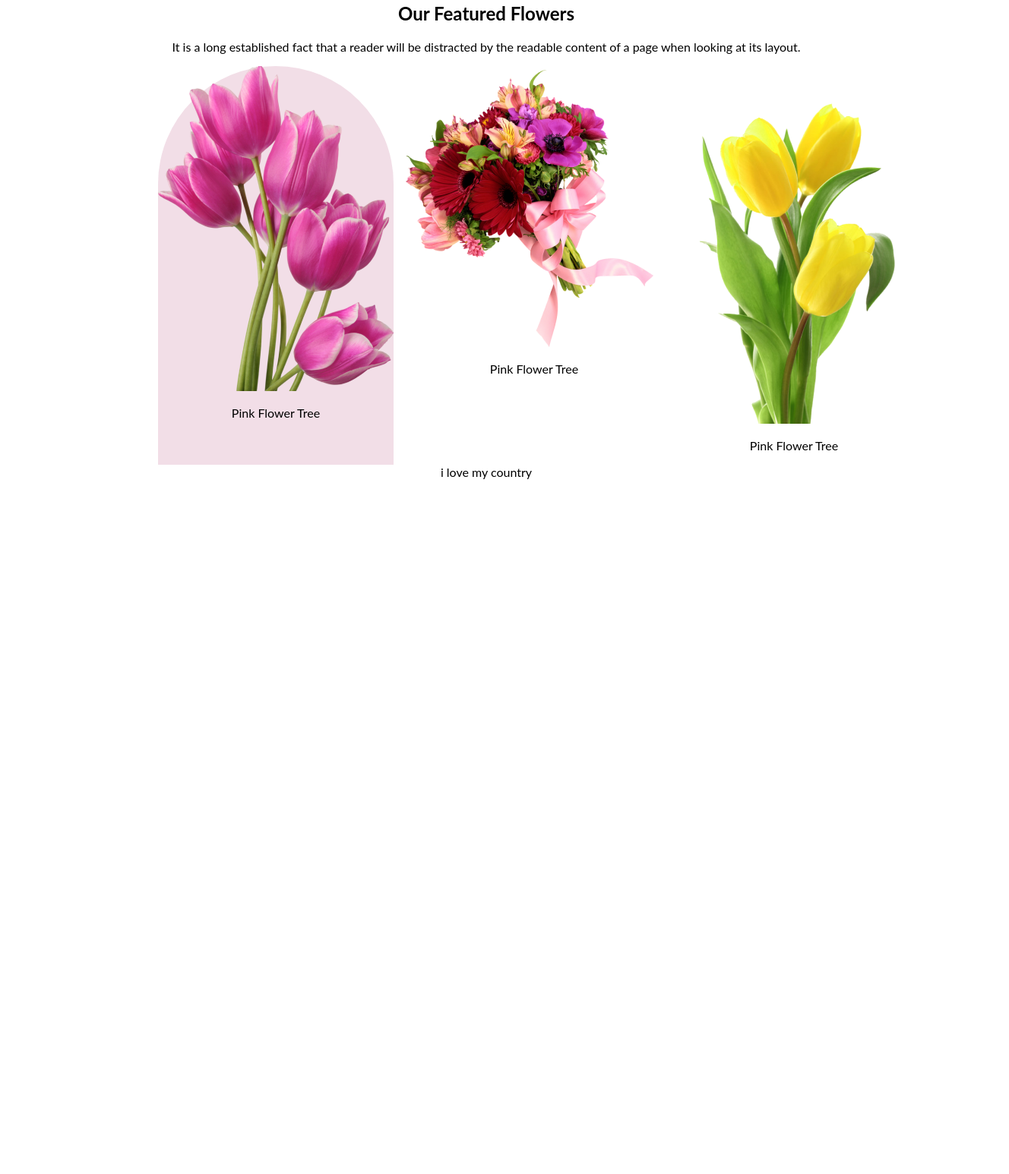
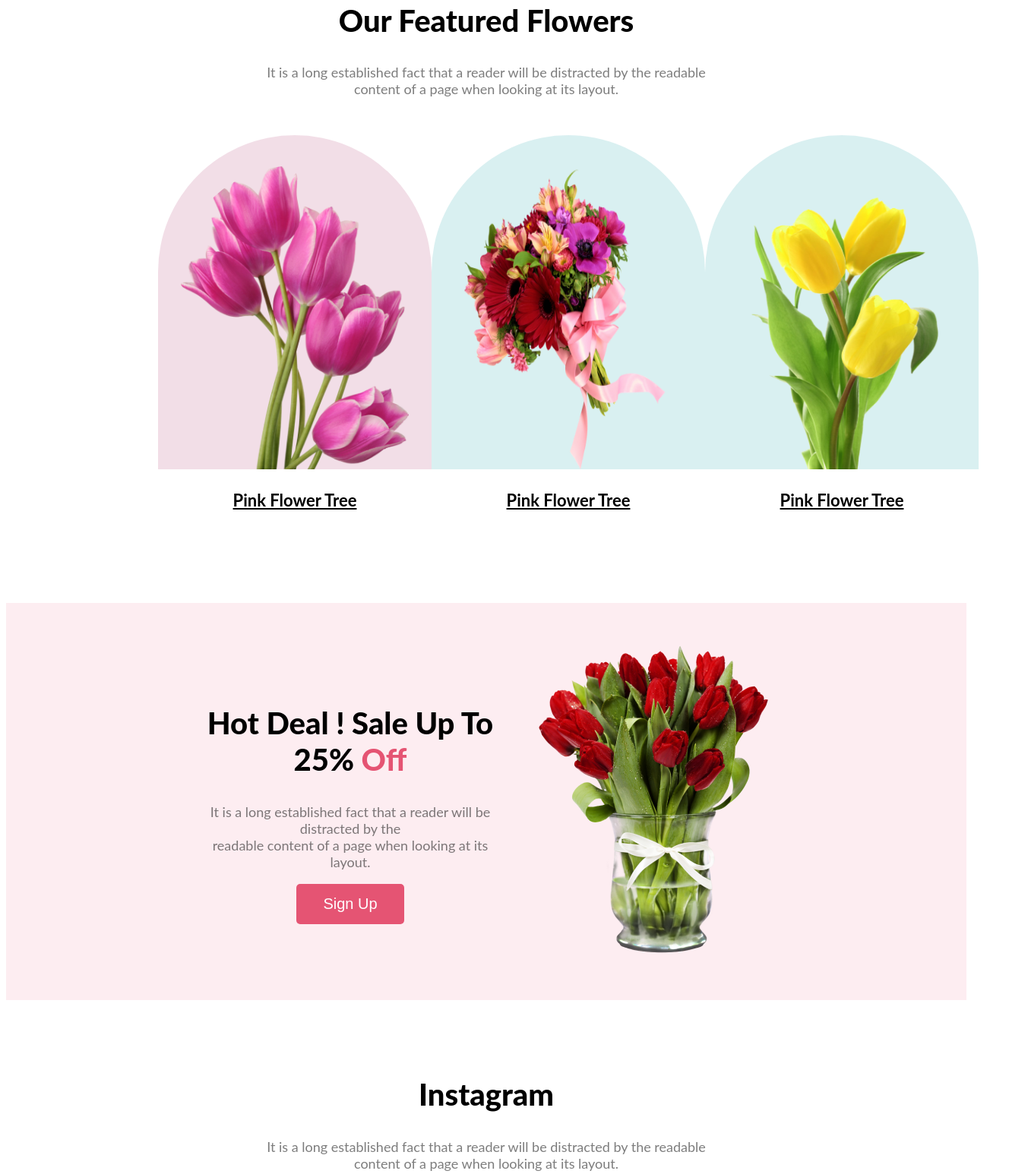
Before and after one commit to maharabope/flower-shop-project, a plain HTML site: page index.html in a window 1280 px wide. Shown: the part 822-2368 px from the top of the page at 76% size, 1328 px wide, since content can reach past the window. Before the commit the page ends 1553 px from the top, so only its background shows below. Drawn offline with Linux system fonts and the light colour scheme.

Commit message:
insta image done

```diff
--- a/index.html
+++ b/index.html
@@ -27,25 +27,49 @@
    <main>
     <section class="section1">
         <div class="section1-head">
-            <h1>Our Featured Flowers</h1>
-            <p>It is a long established fact that a reader will be distracted by the readable content of a page when looking at its layout.</p>
+            <h1 class="section1-title">Our Featured Flowers</h1>
+            <p class="banner-pg">It is a long established fact that a reader will be distracted by the readable <br> content of a page when looking at its layout.</p>
         </div>
         <div class="picture3">
-            <div class="image1">
-                <img src="image/pngwing 6.png" alt="" srcset="">
+            <div class="image1-card">
+                <img class="image1" src="image/pngwing 6.png" alt="" srcset="">
                 <p>Pink Flower Tree</p>
             </div>
-            <div class="image2">
-                <img src="image/pngwing 5.png" alt="" srcset="">
+            <div class="image2-card">
+                <img class="image2" src="image/pngwing 5.png" alt="" srcset="">
                 <p>Pink Flower Tree</p>
             </div>
-            <div class="image3">
-                <img src="image/pngwing 7.png" alt="" srcset="">
+            <div class="image3-card">
+                <img class="image3" src="image/pngwing 7.png" alt="" srcset="">
                 <p>Pink Flower Tree</p>
             </div>
         </div>
-        <div>
-            i love my country
+
+    </section>
+
+    <section class="section2">
+        <div class="section2-main">
+            <div class="section2-text">
+                <h1 class="section1-title">Hot Deal ! Sale Up To 25% <span class="text-color">Off</span></h1>
+                <p class="banner-pg">It is a long established fact that a reader will be distracted by the <br> readable content of a page when looking at its layout.</p>
+                <button>Sign Up</button>
+            </div>
+            <div>
+                <img src="image/pngwing 8.png" alt="" srcset="">
+            </div>
+        </div>
+    </section>
+
+    <section>
+        <div class="section2-text">
+            <h1 class=" section1-title" >Instagram</h1>
+            <p class="banner-pg">It is a long established fact that a reader will be distracted by the readable <br> content of a page when looking at its layout.</p>
+        </div>
+        <div class="insta-image-container">
+            <img class="insta-image" src="image/Flower 01.png" alt="">
+            <img class="insta-image" src="image/Rectangle 4.png" alt="">
+            <img class="insta-image" src="image/Rectangle 5.png" alt="">
+            <img class="insta-image" src="image/Rectangle 6.png" alt="">
         </div>
     </section>
    </main>
--- a/style/style.css
+++ b/style/style.css
@@ -49,13 +49,66 @@ button{
     margin: 100px 200px;
     text-align: center;
 }
-
+.section1-title{
+    font-size: 40px;
+    font-weight: 800;
+}
+.section1-head{
+    margin: 50px 0px;
+}
 
 .picture3{
     display: flex;
     justify-content: space-around;
+    font-size: 22px;
+    font-weight: 700;
+    text-decoration-line: underline;
 }
 .image1{
     background-color:  rgba(167, 33, 98, 0.15);
     border-radius: 300px 300px 0px 0px;
+    padding: 40px 30px 0px;
+    width: 300px;
+    height: 400px;
 }
+.image2{
+    background: rgba(5, 151, 160, 0.15);
+    border-radius: 300px 300px 0px 0px;
+    padding: 40px 30px 0px;
+    width: 300px;
+    height: 400px;
+}
+.image3{
+    background: rgba(5, 151, 160, 0.15);
+    border-radius: 300px 300px 0px 0px;
+    padding: 40px 30px 0px;
+    width: 300px;
+    height: 400px;
+}
+
+.section2-main{
+    display: flex;
+    align-items: center;
+    justify-content: center;
+    gap: 40px;
+    margin: 100px 200px;
+    padding: 50px;
+}
+.text-color{
+    color: #E55473;
+}
+.section2{
+    background-color: #E554731A;
+}
+.section2-text{
+    text-align: center;
+}
+.insta-image-container{
+    margin: 50px 200px;
+    display: flex;
+    justify-content: space-around;
+}
+.insta-image{
+    height:auto;
+    width:280px;
+}
```
